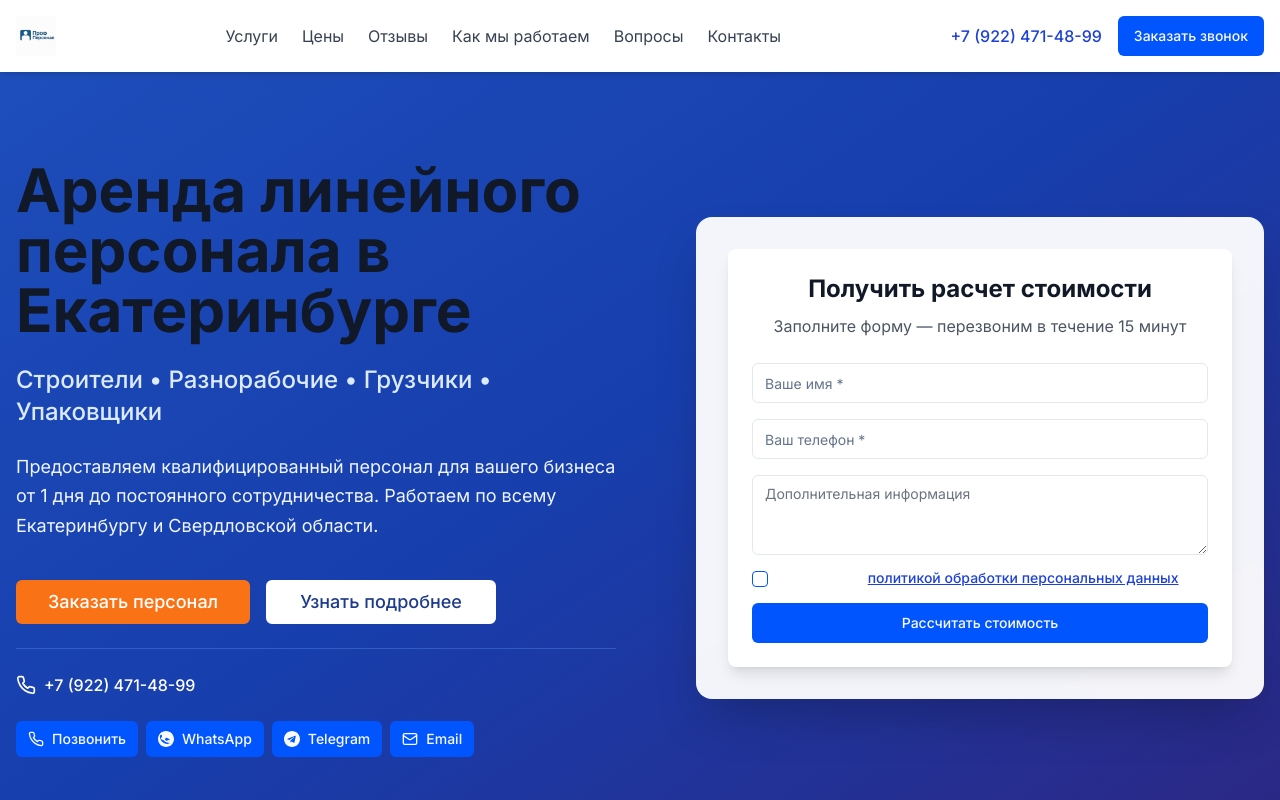
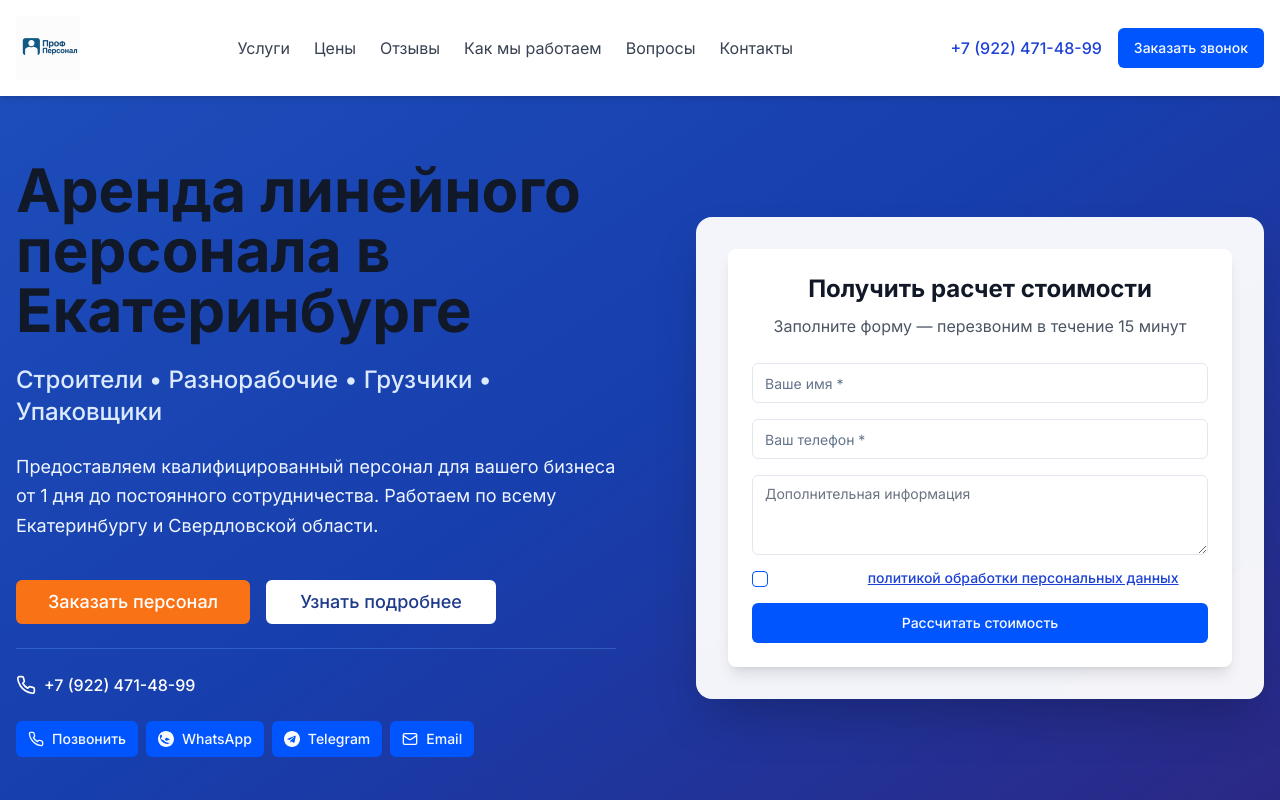
Before and after one commit to anvlasv/ekb-staff-solutions-portal, a React (Vite) app: page / in a window 1280 px wide. Shown: the top 800 px of the page. Built offline with nearby package versions, Linux system fonts and the light colour scheme.

Commit message:
Enhance logo size and placement
Adjust the logo's size and positioning in the header to improve readability and maintain proportionality with the top menu.

```diff
--- a/src/components/Header.tsx
+++ b/src/components/Header.tsx
@@ -37,8 +37,8 @@ const Header = () => {
               src="/lovable-uploads/0ef5be90-b6ee-4fd6-884c-a077c4324237.png"
               alt="ПрофПерсонал"
               className={cn(
-                "transition-all duration-300",
-                isScrolled ? "h-8" : "h-10"
+                "transition-all duration-300 object-contain",
+                isScrolled ? "h-12" : "h-16"
               )}
             />
           </a>
```
